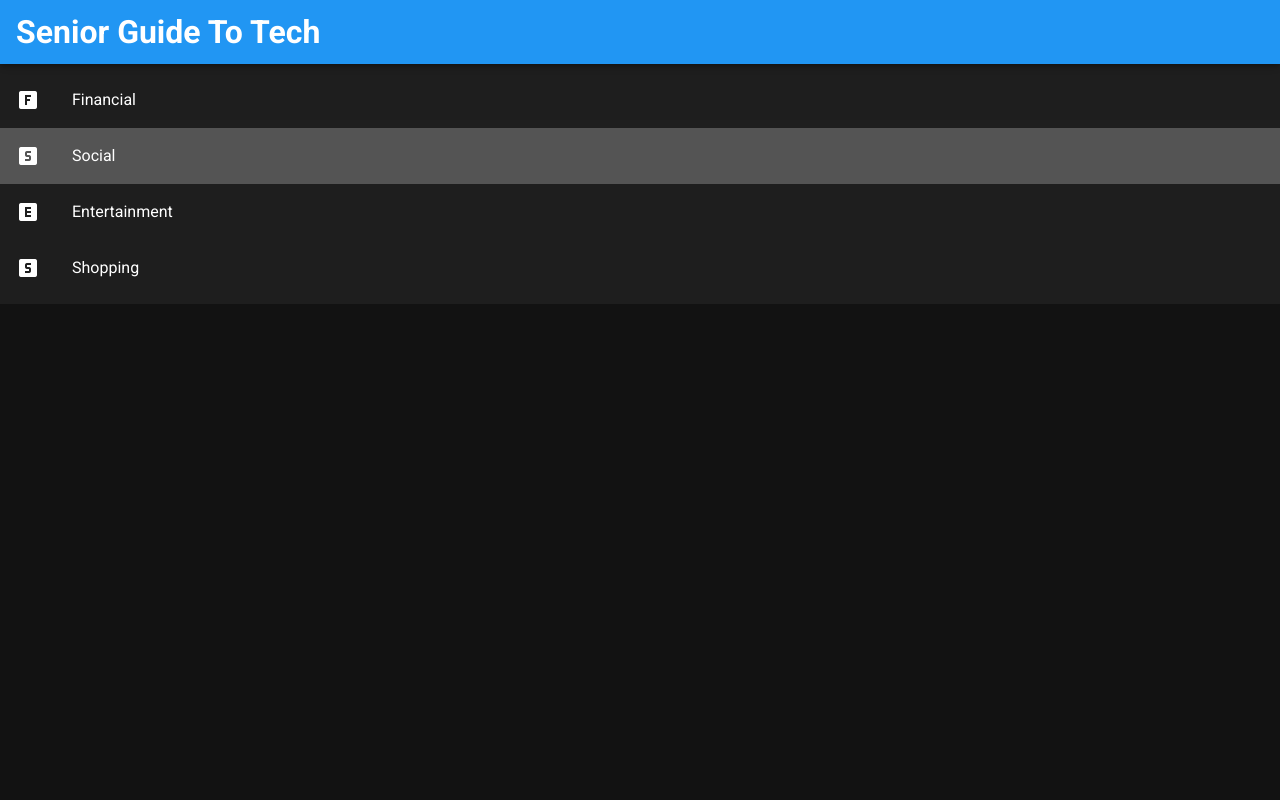
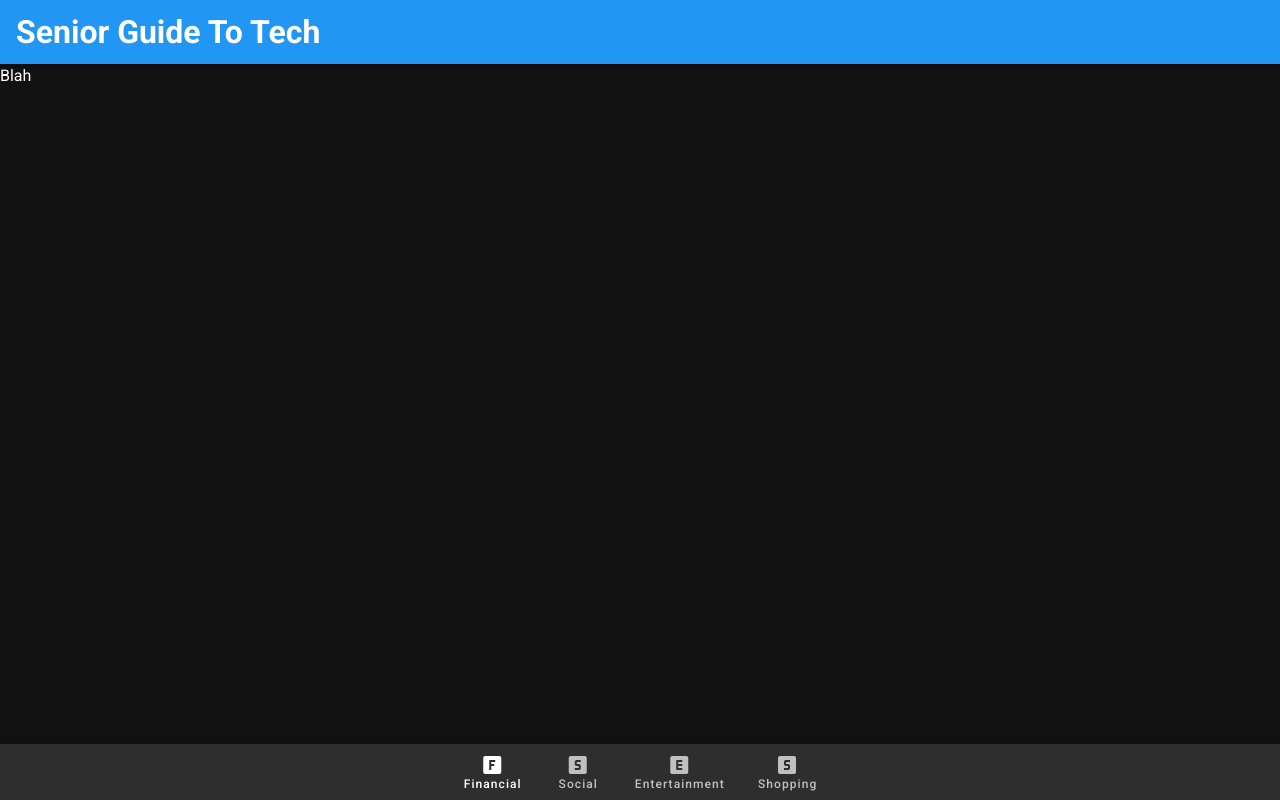
Before and after one commit to Dante12129/SeniorGuideToTech, a Vue app: page / in a window 1280 px wide. Built offline with nearby package versions, Linux system fonts and the light colour scheme.

Commit message:
Switch To Bottom Navigation

```diff
--- a/src/App.vue
+++ b/src/App.vue
@@ -1,27 +1,26 @@
 <template>
   <v-app>
-    <v-app-bar
-      app
-      color="primary"
-      dark
-    >
+    <v-app-bar app color="primary" dark>
       <h1>Senior Guide To Tech</h1>
-
     </v-app-bar>
 
     <v-main>
-      <Main/>
+      <Main />
     </v-main>
+
+    <MainNavigation app />
   </v-app>
 </template>
 
 <script>
 
 import Main from "@/components/Main";
+import MainNavigation from "@/components/MainNavigation";
 export default {
   name: 'App',
 
   components: {
+    MainNavigation,
     Main
   },
 
--- a/src/components/Main.vue
+++ b/src/components/Main.vue
@@ -1,27 +1,10 @@
 <template>
-<v-list>
-  <v-list-item-group v-model="selected">
-    <v-list-item v-for="(cat, index) in categories" :key="index">
-      <v-list-item-icon>
-        <v-icon>mdi-alpha-{{ cat.charAt(0).toLowerCase() }}-box</v-icon>
-      </v-list-item-icon>
-      <v-list-item-content>
-        <v-list-item-title v-text="cat"></v-list-item-title>
-      </v-list-item-content>
-    </v-list-item>
-  </v-list-item-group>
-</v-list>
+  <p>Blah</p>
 </template>
 
 <script>
 export default {
-  name: "Main",
-  data: function () {
-    return {
-      selected: 1,
-      categories: ['Financial', 'Social', 'Entertainment', 'Shopping']
-    }
-  },
+  name: "Main"
 }
 </script>
 
--- /dev/null
+++ b/src/components/MainNavigation.vue
@@ -0,0 +1,24 @@
+<template>
+  <v-bottom-navigation v-model="selected" absolute>
+    <v-btn v-for="(cat, index) in categories" :key="index" :value="cat">
+      <span>{{ cat }}</span>
+      <v-icon>mdi-alpha-{{ cat.charAt(0).toLowerCase() }}-box</v-icon>
+    </v-btn>
+  </v-bottom-navigation>
+</template>
+
+<script>
+export default {
+  name: "MainNavigation",
+  data: function () {
+    return {
+      selected: '',
+      categories: ['Financial', 'Social', 'Entertainment', 'Shopping']
+    }
+  }
+}
+</script>
+
+<style scoped>
+
+</style>
```
